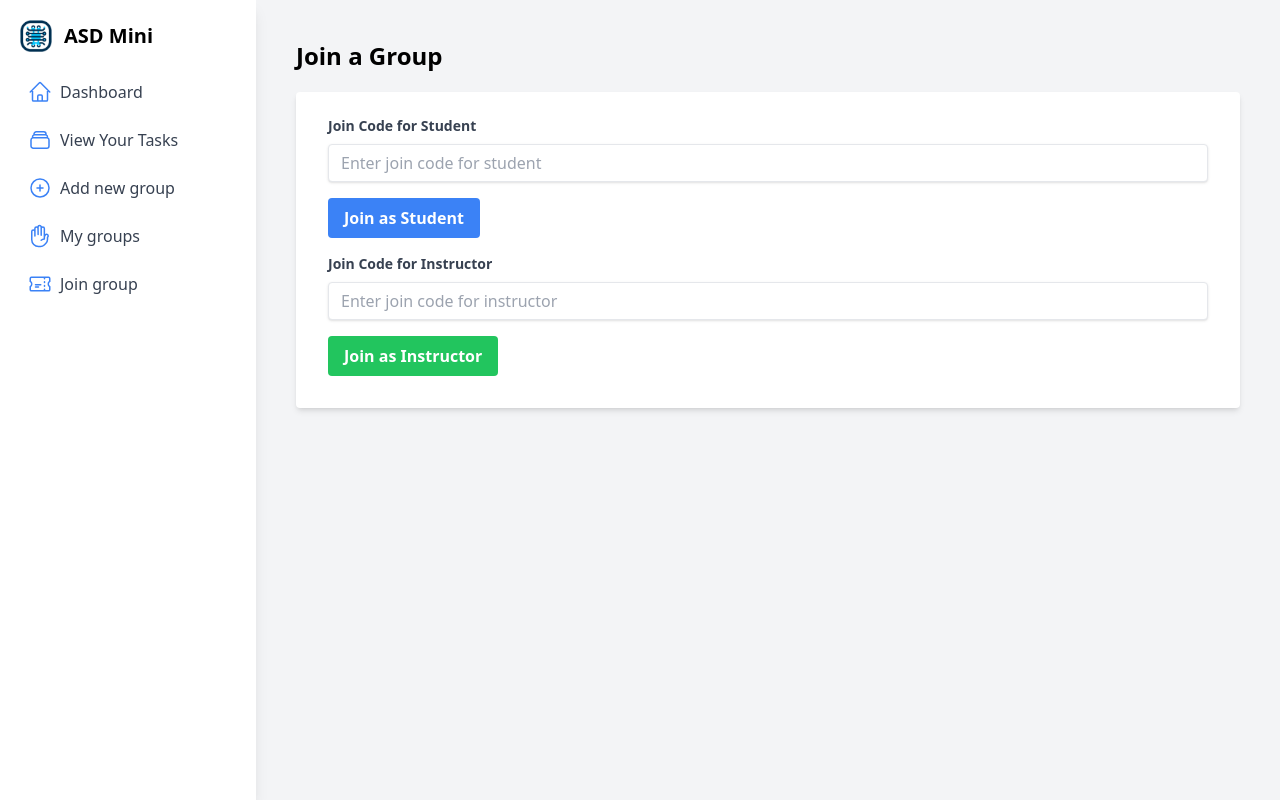
After one commit to dik3ypl/bratek_proc_project, a Django app: page /panel/join-group/ in a window 1280 px wide. The commit adds this page. Run offline with Django 4.2, Linux system fonts and the light colour scheme; the visitor is signed in with stand-in values (Sample User, id 1); some libraries are stand-ins or nearby versions.

Commit message:
Update group joining and list groups

```diff
--- a/panel/forms/group_form.py
+++ b/panel/forms/group_form.py
@@ -6,3 +6,8 @@ class GroupForm(forms.ModelForm):
     class Meta:
         model = Group
         fields = ['name', 'description', 'join_code', 'join_code_for_instructor', 'image']
+
+    def __init__(self, *args, **kwargs):
+        super().__init__(*args, **kwargs)
+        self.fields['join_code'].required = False
+        self.fields['join_code_for_instructor'].required = False
--- /dev/null
+++ b/panel/forms/join_group_as_instructor_form.py
@@ -0,0 +1,5 @@
+from django import forms
+
+
+class JoinGroupAsInstructorForm(forms.Form):
+    join_code_instructor = forms.CharField(max_length=40, required=True, label="Join Code for Instructor")
--- /dev/null
+++ b/panel/forms/join_group_as_student_form.py
@@ -0,0 +1,5 @@
+from django import forms
+
+
+class JoinGroupAsStudentForm(forms.Form):
+    join_code_student = forms.CharField(max_length=40, required=True, label="Join Code for Student")
--- a/panel/urls.py
+++ b/panel/urls.py
@@ -9,6 +9,10 @@ urlpatterns = [
 
     path('groups/mine', group_views.my_groups, name='my_groups'),
 
+    path('join-group/', group_views.join_group, name='join_group'),
+    path('join-group-as-student/', group_views.join_group_as_student, name='join_group_as_student'),
+    path('join-group-as-instructor/', group_views.join_group_as_instructor, name='join_group_as_instructor'),
+
     path('submit_solution/<int:task_id>/', solutions_views.submit_solution, name='submit_solution'),
     path('tasks/', task_views.view_tasks, name='view_tasks'),
 ]
--- a/panel/views/group_views.py
+++ b/panel/views/group_views.py
@@ -1,10 +1,15 @@
 from django.contrib import messages
 from django.shortcuts import render, redirect
 from django.contrib.auth.decorators import login_required
+from django.views.decorators.http import require_http_methods
 
 from panel.controllers import group_controller
+from panel.enums.role import Role
 from panel.forms.group_form import GroupForm
+from panel.forms.join_group_as_instructor_form import JoinGroupAsInstructorForm
+from panel.forms.join_group_as_student_form import JoinGroupAsStudentForm
 from panel.models import Group
+from panel.models.group import GroupMembership
 
 
 @login_required
@@ -23,6 +28,79 @@ def create(request):
 
 
 @login_required
+def join_group(request):
+    student_form = JoinGroupAsStudentForm()
+    instructor_form = JoinGroupAsInstructorForm()
+    return render(request, 'panel/join_group.html', {'student_form': student_form, 'instructor_form': instructor_form})
+
+
+@login_required
+@require_http_methods(["POST"])
+def join_group_as_student(request):
+    form = JoinGroupAsStudentForm(request.POST)
+    if form.is_valid():
+        join_code = form.cleaned_data['join_code_student']
+        group = Group.objects.filter(join_code=join_code).first()
+        if group and request.user is not group.creator:
+            GroupMembership.objects.create(group=group, user=request.user, role=Role.STUDENT)
+            messages.success(request, 'You have successfully joined the group as a student')
+            return redirect('dashboard')
+        else:
+            messages.error(request, 'Invalid join code for student')
+    else:
+        messages.error(request, 'Invalid form submission')
+    return redirect('join_group')
+
+
+@login_required
+@require_http_methods(["POST"])
+def join_group_as_instructor(request):
+    form = JoinGroupAsInstructorForm(request.POST)
+    if form.is_valid():
+        join_code = form.cleaned_data['join_code_instructor']
+        group = Group.objects.filter(join_code_for_instructor=join_code).first()
+        if group is not group.creator:
+            GroupMembership.objects.create(group=group, user=request.user, role=Role.INSTRUCTOR)
+            messages.success(request, 'You have successfully joined the group as an instructor')
+            return redirect('dashboard')
+        else:
+            messages.error(request, 'Invalid join code for instructor')
+    else:
+        messages.error(request, 'Invalid form submission')
+    return redirect('join_group')
+
+
+@login_required
 def my_groups(request):
-    user_groups = Group.objects.filter(creator=request.user)
-    return render(request, 'panel/groups.html', {'title': 'My groups', 'groups': user_groups})
+    user = request.user
+
+    role_filter = request.GET.get('role')
+    user_filter = request.GET.get('user')
+    group_name_filter = request.GET.get('group_name')
+
+    created_groups = Group.objects.filter(creator=user)
+    instructor_groups = Group.objects.filter(memberships__user=user, memberships__role=Role.INSTRUCTOR)
+    student_groups = Group.objects.filter(memberships__user=user, memberships__role=Role.STUDENT)
+
+    groups_with_roles = []
+
+    for group in created_groups:
+        groups_with_roles.append({'group': group, 'role': 'OWNER'})
+
+    for group in instructor_groups:
+        groups_with_roles.append({'group': group, 'role': 'INSTRUCTOR'})
+
+    for group in student_groups:
+        groups_with_roles.append({'group': group, 'role': 'STUDENT'})
+
+    if role_filter:
+        groups_with_roles = [g for g in groups_with_roles if g['role'] == role_filter.upper()]
+
+    if user_filter:
+        groups_with_roles = [g for g in groups_with_roles if
+                             user_filter.lower() in g['group'].creator.get_full_name().lower()]
+
+    if group_name_filter:
+        groups_with_roles = [g for g in groups_with_roles if group_name_filter.lower() in g['group'].name.lower()]
+
+    return render(request, 'panel/my_groups.html', {'title': 'My Groups', 'groups_with_roles': groups_with_roles})
--- /dev/null
+++ b/templates/panel/join_group.html
@@ -0,0 +1,51 @@
+{% extends 'panel/layouts/layout.html' %}
+
+{% block title %}Join Group{% endblock %}
+
+{% block content %}
+    <div class="flex-1 p-10">
+        <h1 class="text-2xl font-bold mb-5">Join a Group</h1>
+        <div class="bg-white shadow-md rounded px-8 pt-6 pb-8 mb-4">
+            <form action="{% url 'join_group_as_student' %}" method="post" class="mb-4">
+                {% csrf_token %}
+                <div class="mb-4">
+                    <label for="id_join_code_student" class="block text-gray-700 text-sm font-bold mb-2">Join Code for
+                        Student</label>
+                    <input type="text" name="join_code_student" id="id_join_code_student"
+                           class="shadow appearance-none border rounded w-full py-2 px-3 text-gray-700 leading-tight focus:outline-none focus:shadow-outline"
+                           placeholder="Enter join code for student"
+                           value="{{ student_form.join_code_student.value|default_if_none:'' }}">
+                    {% for error in student_form.join_code_student.errors %}
+                        <p class="text-red-500 text-xs italic">{{ error }}</p>
+                    {% endfor %}
+                </div>
+                <div class="flex items-center justify-between">
+                    <button type="submit"
+                            class="bg-blue-500 hover:bg-blue-700 text-white font-bold py-2 px-4 rounded focus:outline-none focus:shadow-outline">
+                        Join as Student
+                    </button>
+                </div>
+            </form>
+            <form action="{% url 'join_group_as_instructor' %}" method="post">
+                {% csrf_token %}
+                <div class="mb-4">
+                    <label for="id_join_code_instructor" class="block text-gray-700 text-sm font-bold mb-2">Join Code
+                        for Instructor</label>
+                    <input type="text" name="join_code_instructor" id="id_join_code_instructor"
+                           class="shadow appearance-none border rounded w-full py-2 px-3 text-gray-700 leading-tight focus:outline-none focus:shadow-outline"
+                           placeholder="Enter join code for instructor"
+                           value="{{ instructor_form.join_code_instructor.value|default_if_none:'' }}">
+                    {% for error in instructor_form.join_code_instructor.errors %}
+                        <p class="text-red-500 text-xs italic">{{ error }}</p>
+                    {% endfor %}
+                </div>
+                <div class="flex items-center justify-between">
+                    <button type="submit"
+                            class="bg-green-500 hover:bg-green-700 text-white font-bold py-2 px-4 rounded focus:outline-none focus:shadow-outline">
+                        Join as Instructor
+                    </button>
+                </div>
+            </form>
+        </div>
+    </div>
+{% endblock %}
--- a/templates/panel/layouts/layout.html
+++ b/templates/panel/layouts/layout.html
@@ -12,7 +12,7 @@
 <div class="h-screen bg-gray-100 flex">
     <div class="bg-white w-64 p-5 shadow-lg">
         <div class="flex items-center space-x-3 mb-5">
-            <img src="{% static 'images/logo.png' %}" alt="Logo" class="h-8 w-8"> <!-- Ustawienie rozmiaru loga -->
+            <img src="{% static 'images/logo.png' %}" alt="Logo" class="h-8 w-8">
             <div class="font-bold text-xl">ASD Mini</div>
         </div>
         <ul class="space-y-2 text-gray-700">
@@ -59,6 +59,18 @@
                     <span class="ml-2">My groups</span>
                 </a>
             </li>
+            <li>
+                <a href="{% url 'join_group' %}" class="flex items-center p-2 rounded hover:bg-gray-200">
+                    <svg class="h-6 w-6 text-blue-500" xmlns="http://www.w3.org/2000/svg" fill="none"
+                         viewBox="0 0 24 24" stroke-width="1.5"
+                         stroke="currentColor">
+                        <path stroke-linecap="round" stroke-linejoin="round"
+                              d="M16.5 6v.75m0 3v.75m0 3v.75m0 3V18m-9-5.25h5.25M7.5 15h3M3.375 5.25c-.621 0-1.125.504-1.125 1.125v3.026a2.999 2.999 0 0 1 0 5.198v3.026c0 .621.504 1.125 1.125 1.125h17.25c.621 0 1.125-.504 1.125-1.125v-3.026a2.999 2.999 0 0 1 0-5.198V6.375c0-.621-.504-1.125-1.125-1.125H3.375Z"></path>
+                    </svg>
+
+                    <span class="ml-2">Join group</span>
+                </a>
+            </li>
         </ul>
     </div>
     {% block content %}
```
Also changed, not shown: panel/admin.py (+8 -0 lines), panel/controllers/group_controller.py (+8 -1 lines), panel/enums/role.py (added, +7 -0 lines), panel/models/group.py (+16 -0 lines), templates/panel/groups.html (deleted, +0 -36 lines), templates/panel/my_groups.html (added, +74 -0 lines), panel/enums/__init__.py (added), panel/migrations/0006_alter_group_image_groupmembership.py (added).
